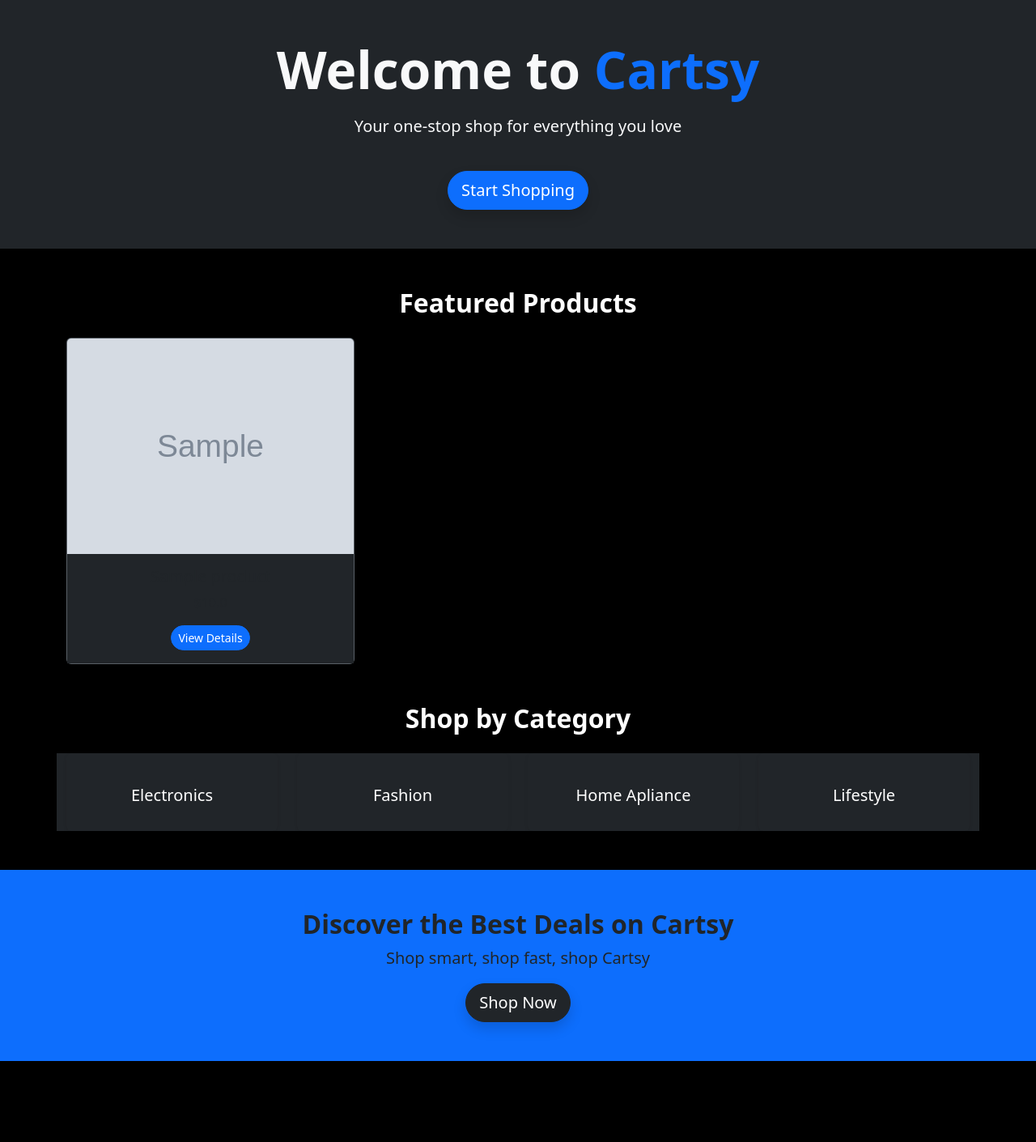
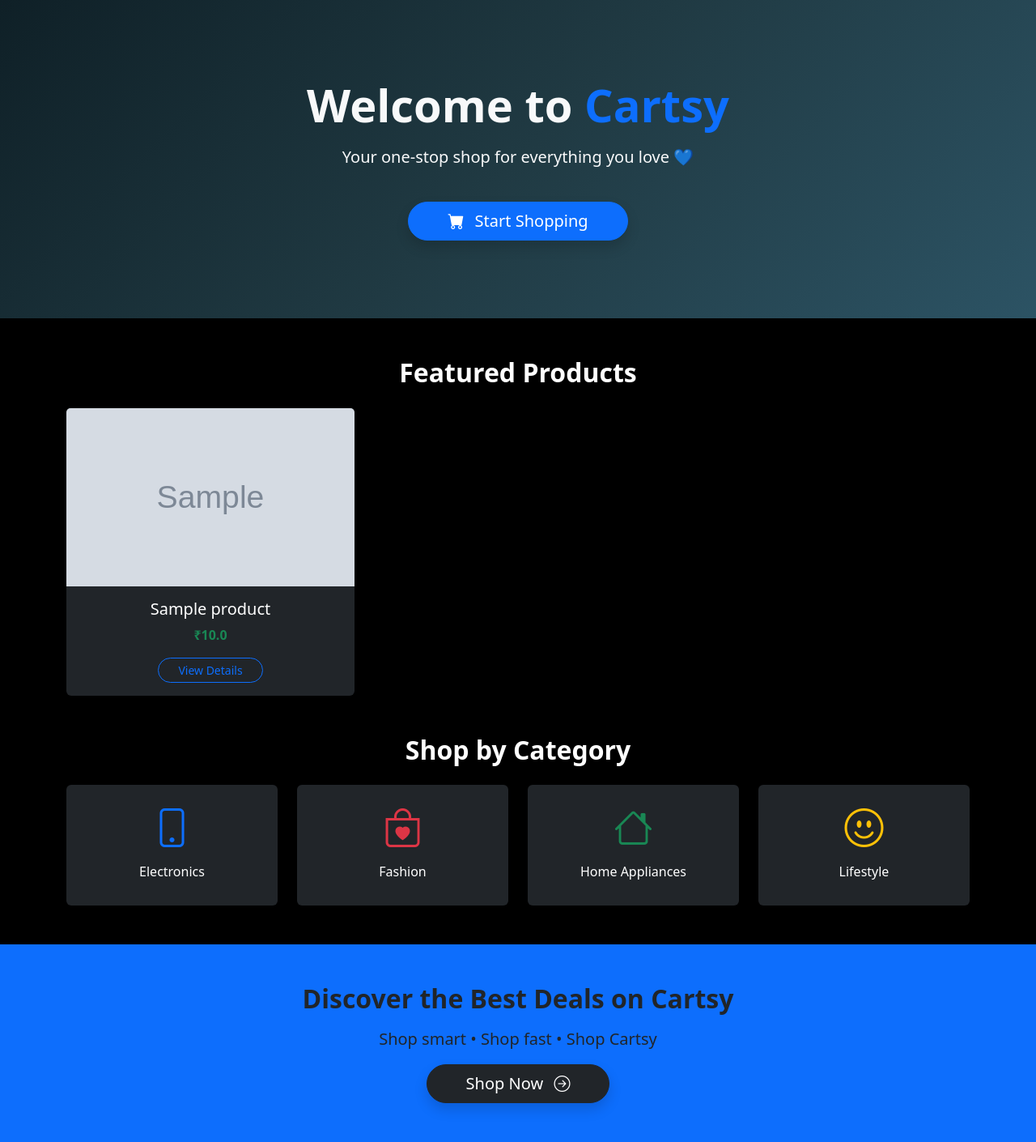
Before and after one commit to Dharanish-2006/e-comm, a Django app: page /home/ in a window 1280 px wide. Shown: the part 56-1466 px from the top of the page at 81% size. Before the commit the page ends 1366 px from the top, so only its background shows below. Run offline with Django 4.2, Linux system fonts and the light colour scheme; a user stored in the database is signed in; data comes from the database, SQL or seed files in the repository; tables that the repository leaves empty hold one stand-in row (values such as "Sample post"); grey boxes marked "Sample" are stand-in pictures; some libraries are stand-ins or nearby versions.

Commit message:
ui improvements

```diff
--- a/FrontEnd/templates/base.html
+++ b/FrontEnd/templates/base.html
@@ -5,6 +5,7 @@
     <meta name="viewport" content="width=device-width, initial-scale=1.0">
     <title>Document</title>
     {% load bootstrap5 %}
+    <link href="https://cdn.jsdelivr.net/npm/bootstrap-icons/font/bootstrap-icons.css" rel="stylesheet">
     {% bootstrap_css %}
     {% bootstrap_javascript %}
 </head>
--- a/FrontEnd/templates/home.html
+++ b/FrontEnd/templates/home.html
@@ -1,74 +1,125 @@
 {% extends "base.html" %}
 {% block content %}
 
-<div class="container-fluid bg-dark text-light py-5">
-  <div class="container text-center">
-    <h1 class="display-3 fw-bold">Welcome to <span class="text-primary">Cartsy</span></h1>
-    <p class="lead mt-3">Your one-stop shop for everything you love</p>
-    <a href="{% url 'product_list' %}" class="btn btn-primary btn-lg rounded-pill mt-4 shadow">
-      <i class="bi bi-cart"></i> Start Shopping
+<style>
+  .hero {
+    background: linear-gradient(135deg, #0f2027, #203a43, #2c5364);
+    animation: fadeIn 1s ease;
+  }
+
+  @keyframes fadeIn {
+    from { opacity: 0; transform: translateY(20px); }
+    to { opacity: 1; transform: translateY(0); }
+  }
+
+  .product-card {
+    transition: transform 0.3s ease, box-shadow 0.3s ease;
+  }
+
+  .product-card:hover {
+    transform: translateY(-6px);
+    box-shadow: 0 12px 30px rgba(0, 0, 0, 0.6);
+  }
+
+  .category-card {
+    transition: transform 0.3s ease;
+  }
+
+  .category-card:hover {
+    transform: scale(1.05);
+  }
+</style>
+
+<div class="container-fluid hero text-light py-5">
+  <div class="container text-center py-5">
+    <h1 class="display-4 fw-bold">
+      Welcome to <span class="text-primary">Cartsy</span>
+    </h1>
+    <p class="lead mt-3">
+      Your one-stop shop for everything you love 💙
+    </p>
+    <a href="{% url 'product_list' %}"
+       class="btn btn-primary btn-lg rounded-pill mt-4 px-5 shadow">
+      <i class="bi bi-cart-fill me-2"></i> Start Shopping
     </a>
   </div>
 </div>
 
 <div class="container my-5">
-  <h2 class="text-center fw-bold mb-4">Featured Products</h2>
+  <h2 class="text-center fw-bold mb-4 text-white">Featured Products</h2>
+
   <div class="row g-4">
     {% for product in products %}
-    <div class="col-md-4">
-      <div class="card bg-secondary shadow-sm h-100">
-        <img src="{{ product.image.url }}" class="card-img-top" alt="{{ product.product_name }}">
-        <div class="card-body bg-dark text-center">
+    <div class="col-12 col-sm-6 col-md-4">
+      <div class="card bg-dark text-white border-0 h-100 product-card">
+        <img
+          src="{{ product.image.url }}"
+          class="card-img-top"
+          alt="{{ product.product_name }}"
+          style="height: 220px; object-fit: cover;"
+        >
+        <div class="card-body text-center">
           <h5 class="card-title">{{ product.product_name }}</h5>
-          <p class="text-muted">${{ product.price }}</p>
-          <a href="{% url 'product_detail' product.id %}" class="btn btn-primary btn-sm rounded-pill">
+          <p class="text-success fw-bold mb-3">₹{{ product.price }}</p>
+          <a href="{% url 'product_detail' product.id %}"
+             class="btn btn-outline-primary btn-sm rounded-pill px-4">
             View Details
           </a>
         </div>
       </div>
     </div>
     {% empty %}
-    <p class="text-center">No products available yet.</p>
+    <p class="text-center text-muted">No products available yet.</p>
     {% endfor %}
   </div>
 </div>
 
 <div class="container my-5">
-  <h2 class="text-center fw-bold mb-4">Shop by Category</h2>
-  <div class="row g-8 text-center bg-dark">
-    <div class="col-md-3">
-      <div class="p-4 bg-dark rounded shadow-sm h-100">
-        <i class="bi bi-phone display-4 text-primary"></i>
-        <h5 class="mt-3">Electronics</h5>
+  <h2 class="text-center fw-bold mb-4 text-white">Shop by Category</h2>
+
+  <div class="row g-4 text-center">
+    <div class="col-6 col-md-3">
+      <div class="p-4 bg-dark text-white rounded shadow-sm h-100 category-card">
+        <i class="bi bi-phone display-5 text-primary"></i>
+        <h6 class="mt-3">Electronics</h6>
       </div>
     </div>
-    <div class="col-md-3 bg-dark">
-      <div class="p-4 bg-dark rounded shadow-sm h-100">
-        <i class="bi bi-bag-heart display-4 text-danger"></i>
-        <h5 class="mt-3">Fashion</h5>
+
+    <div class="col-6 col-md-3">
+      <div class="p-4 bg-dark text-white rounded shadow-sm h-100 category-card">
+        <i class="bi bi-bag-heart display-5 text-danger"></i>
+        <h6 class="mt-3">Fashion</h6>
       </div>
     </div>
-    <div class="col-md-3 bg-dark">
-      <div class="p-4 bg-dark rounded shadow-sm h-100">
-        <i class="bi bi-house display-4 text-success"></i>
-        <h5 class="mt-3">Home Apliance</h5>
+
+    <div class="col-6 col-md-3">
+      <div class="p-4 bg-dark text-white rounded shadow-sm h-100 category-card">
+        <i class="bi bi-house display-5 text-success"></i>
+        <h6 class="mt-3">Home Appliances</h6>
       </div>
     </div>
-    <div class="col-md-3 bg-dark">
-      <div class="p-4 bg-dark rounded shadow-sm h-100">
-        <i class="bi bi-emoji-smile display-4 text-warning"></i>
-        <h5 class="mt-3">Lifestyle</h5>
+
+    <div class="col-6 col-md-3">
+      <div class="p-4 bg-dark text-white rounded shadow-sm h-100 category-card">
+        <i class="bi bi-emoji-smile display-5 text-warning"></i>
+        <h6 class="mt-3">Lifestyle</h6>
       </div>
     </div>
   </div>
 </div>
 
-<div class="container-fluid bg-primary text-dark py-5 mt-3">
+<div class="container-fluid bg-primary text-dark py-5">
   <div class="container text-center">
-    <h2 class="fw-bold">Discover the Best Deals on Cartsy</h2>
-    <p class="lead">Shop smart, shop fast, shop Cartsy</p>
-    <a href="{% url 'product_list' %}" class="btn btn-dark btn-lg rounded-pill shadow">
-      <i class="bi bi-arrow-right-circle"></i> Shop Now
+    <h2 class="fw-bold mb-3">
+      Discover the Best Deals on Cartsy
+    </h2>
+    <p class="lead">
+      Shop smart • Shop fast • Shop Cartsy
+    </p>
+    <a href="{% url 'product_list' %}"
+       class="btn btn-dark btn-lg rounded-pill px-5 shadow">
+      Shop Now
+      <i class="bi bi-arrow-right-circle ms-2"></i>
     </a>
   </div>
 </div>
--- a/OrderManagement/views.py
+++ b/OrderManagement/views.py
@@ -1,4 +1,5 @@
 import razorpay
+from .utils import send_order_confirmation_email
 from django.conf import settings
 from django.views.decorators.csrf import csrf_exempt
 from django.http import JsonResponse
@@ -99,7 +100,7 @@ def create_cod_order(request):
     )
     order.status = "CONFIRMED"
     order.save()
-
+    send_order_confirmation_email(order)
     for item in items:
         OrderItem.objects.create(
             order=order,
@@ -157,7 +158,6 @@ def verify_payment(request):
                 "razorpay_signature": data["razorpay_signature"],
             })
 
-            # ✅ CREATE ORDER HERE
             items = Cart.objects.filter(user=request.user)
             total = request.session.get("order_total")
 
@@ -179,7 +179,7 @@ def verify_payment(request):
                 )
 
             items.delete()
-
+            send_order_confirmation_email(order)
             return JsonResponse({"status": "success"})
 
         except Exception as e:
```
Also changed, not shown: FrontEnd/templates/login.html (+91 -28 lines), FrontEnd/templates/signup.html (+117 -34 lines), OrderManagement/utils.py (added, +28 -0 lines), api/settings.py (+7 -0 lines), authentication/views.py (+15 -11 lines).
